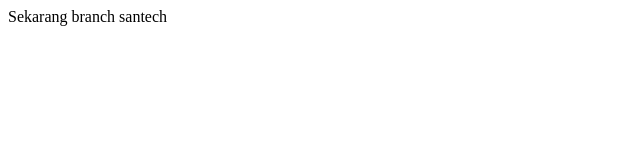
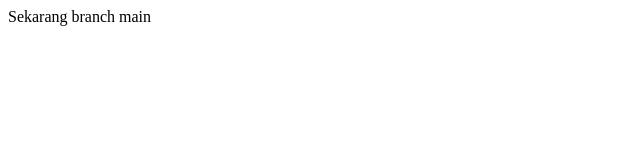
Before and after one commit to SanH16/pelatihan, a plain HTML site: page index.html in a window 1280 px wide. Shown: the full height of the page, 0-640 px from the left. Drawn offline with Linux system fonts and the light colour scheme.

Commit message:
tag h1 branch main

```diff
--- a/index.html
+++ b/index.html
@@ -5,5 +5,5 @@
         <meta name="viewport" content="width=device-width, initial-scale=1.0">
         <title>Document</title>
     </head>
-    <body>Sekarang branch santech</body>
+    <body>Sekarang branch main</body>
 </html>
```
